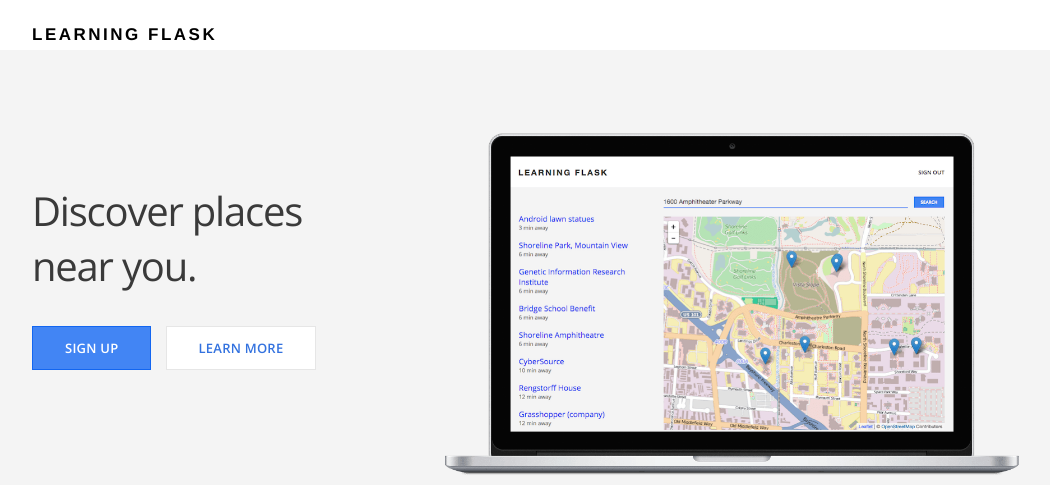
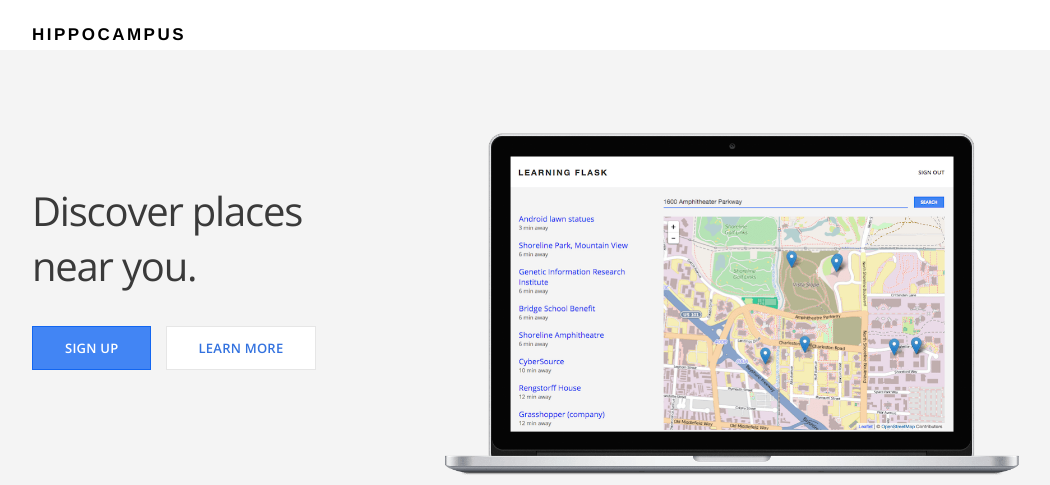
Before and after one commit to hippocampus2020/learning-flask, a Flask app: page / in a window 1280 px wide. Shown: the top 485 px of the page, without its empty margins (108-1158 px from the left). Run offline with Flask 2, Linux system fonts and the light colour scheme.

Commit message:
Changed layout header 1 title

```diff
--- a/templates/layout.html
+++ b/templates/layout.html
@@ -7,7 +7,7 @@
   <body>
     <header>
       <div class="container">
-        <h1 class="title">Learning Flask</h1>
+        <h1 class="title">Hippocampus</h1>
       </div>
     </header>
 
```
